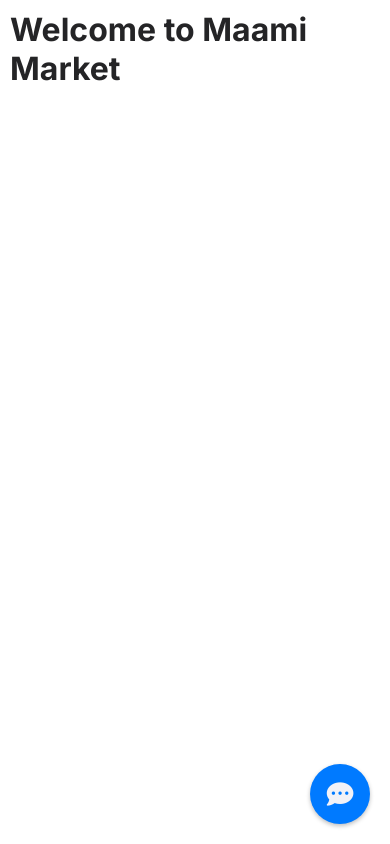
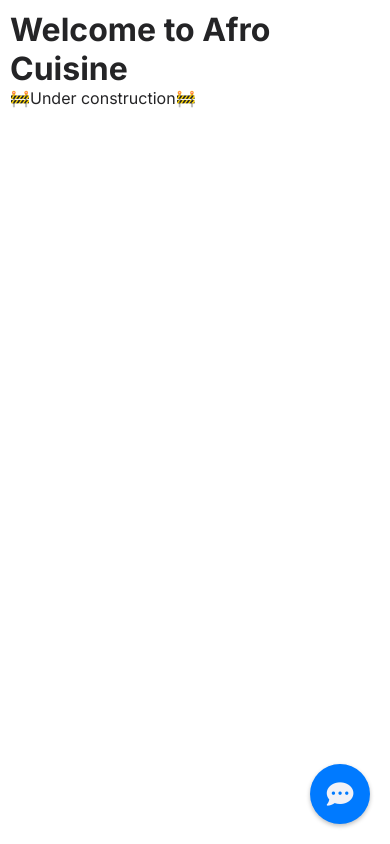
Before and after one commit to holabayor/ping, a website: page public/index.html in a window 390 px wide. Drawn offline with nearby package versions, Linux system fonts and the light colour scheme; no server answers.

Commit message:
mobile view fix

```diff
--- a/public/index.html
+++ b/public/index.html
@@ -12,7 +12,7 @@
     />
     <link rel="shortcut icon" href="favicon.ico" type="image/x-icon" />
 
-    <title>Restaurant Chatbot</title>
+    <title>Afro Cuisine</title>
     <style>
       * {
         box-sizing: border-box;
@@ -36,7 +36,7 @@
         padding: 10px;
         font-size: 16px;
         color: var(--text-primary);
-        height: 100vh;
+        height: 100%;
       }
 
       .chat-icon {
@@ -229,7 +229,8 @@
     </style>
   </head>
   <body>
-    <h1>Welcome to Maami Market</h1>
+    <h1>Welcome to Afro Cuisine</h1>
+    <p>🚧Under construction🚧</p>
     <button class="chat-icon" id="chatIcon">
       <i class="fa-solid fa-comment-dots fa-2xl"></i>
     </button>
```
